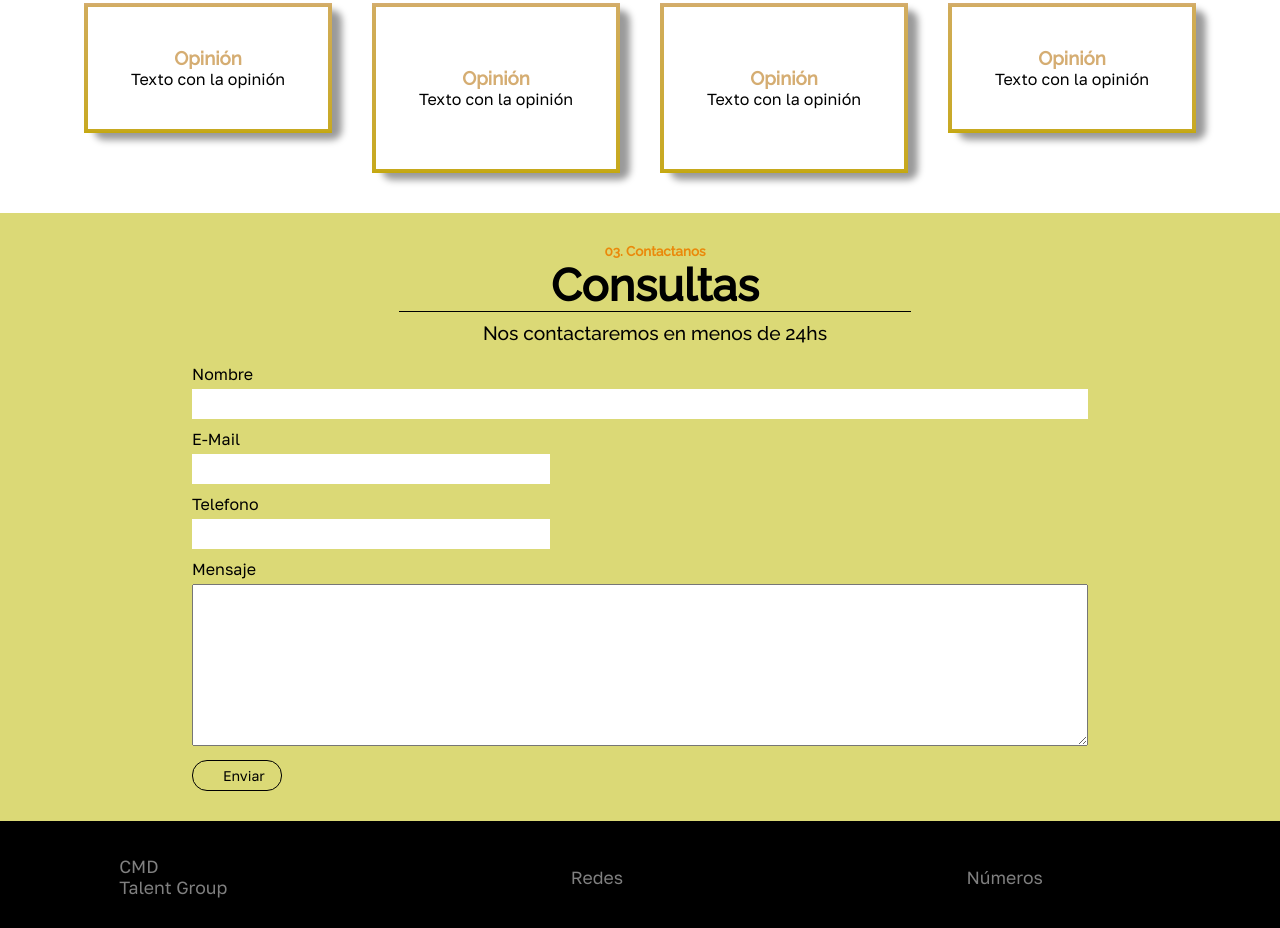
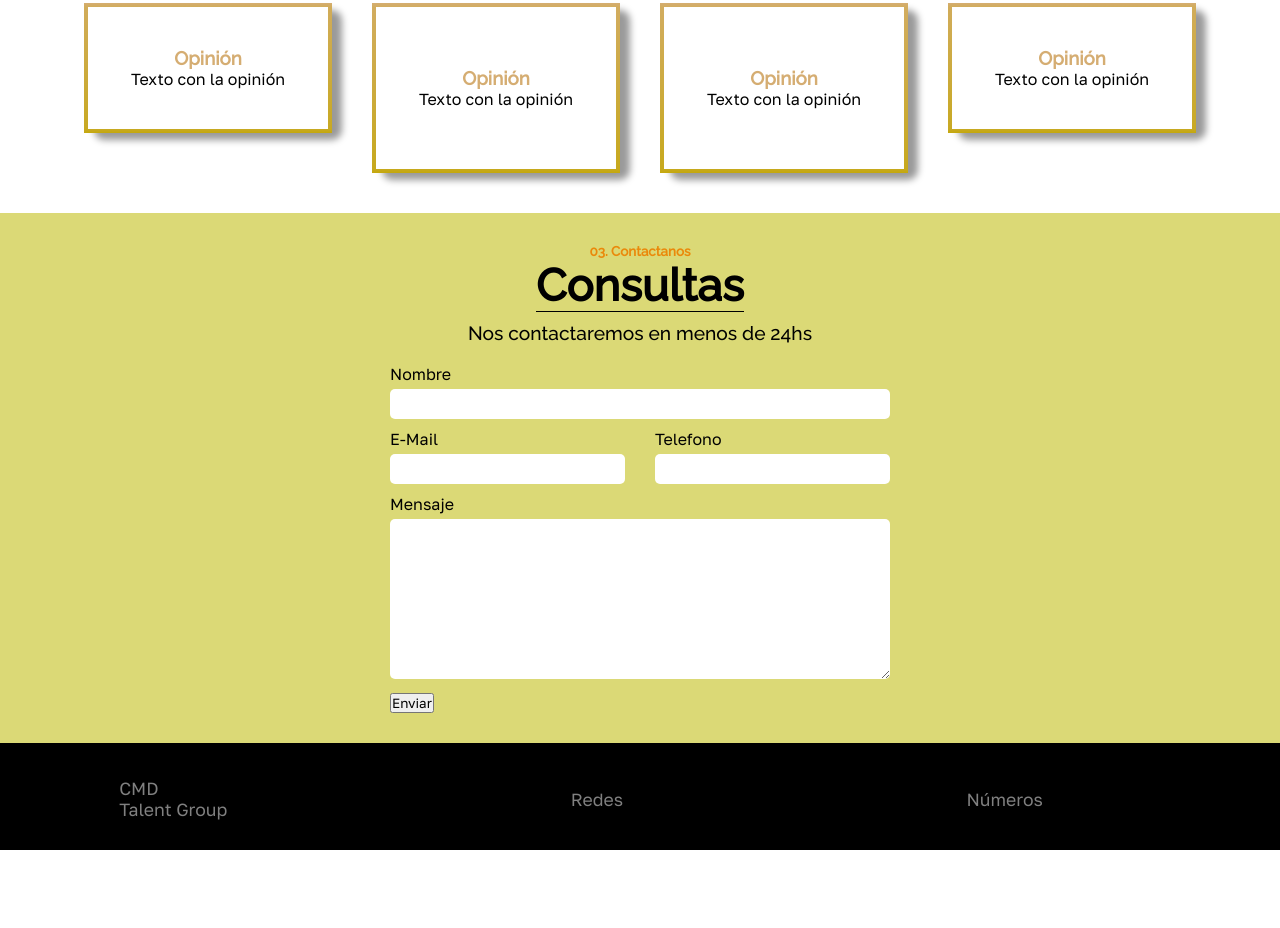
Before and after one commit to FelipeVO/cmdtalentgroup, a plain HTML site: page index.html in a window 1280 px wide. Shown: the part 2845-3773 px from the top of the page. After the commit the page ends 3695 px from the top, so only its background shows below. Drawn offline with Linux system fonts and the light colour scheme.

Commit message:
lunes 10

```diff
--- a/css/estilos.css
+++ b/css/estilos.css
@@ -320,21 +320,15 @@ ul.show {
 .contacto{
     width: 100%;
     height: auto;
-    padding-block: 30px;
+    padding: 30px;
     background-color: var(--color3);
-    display: flex;
-    justify-content: center;
-    align-items: center;
-    flex-direction: column;
 }
 
 .contacto-texto{
-    width: 40%;
-    /* display: flex;
+    display: flex;
     flex-direction: column;
-    align-items: flex-end; */
+    align-items: center;
     text-align: center;
-    margin-left: 30px;
 }
 
 .contacto h2{
@@ -382,11 +376,9 @@ ul.show {
 }
 
 form{
-    width: 70%;
+    width: 500px;
     display: flex;
-    flex-direction: column;
-    flex-wrap: wrap;
-    /* flex-flow: column wrap; */
+    flex-flow: row wrap;
     column-gap: 30px;
 }
 .field {
@@ -403,10 +395,11 @@ color: black;
 
 .field input {
     display: block;
-width: 100%;
+    width: 500px;
     line-height: 1.5;
     font-size: 14px;
-border: none;
+    border: 0;
+    border-radius: 5px;
     height: 30px;
     text-align: top;
     align-items: start;
@@ -414,32 +407,16 @@ padding-left: 5px;
 }
 
 .field textarea{
-width: 100%;
+    max-width: 500px;
+    min-width: 500px;
     padding-left: 5px;
+    border: 0;
+    border-radius: 5px;
 }
 
 #telefono, #email{
-    display: block;
-    width: 40%;
+    width: 235px;
 }
-
-#button {
-    width: 10%;
-    display: block;
-    padding: 6px 30px;
-    font-size: 14px;
-    background-color: transparent;
-    color: black;
-    border: 1px solid black;
-    border-radius: 15px;
-    transition: all .3s ease;
-}
-
-#button:hover{
-    background-color: var(--color1);
-    border: 1px solid var(--color1);
-}
-
 
 /* Seccion Footer */
 
--- a/index.html
+++ b/index.html
@@ -24,10 +24,10 @@
                 </li>
 
                 <li class="nav_item">
-                    <a href="#" class="nav_link jvs1"> Servicios</a>
+                    <a href="#general" class="nav_link jvs1"> Servicios</a>
                 </li>
                 <li class="nav_item">
-                    <a href="#" class="nav_link jvs2"> Nosotros</a>
+                    <a href="#info" class="nav_link jvs2"> Nosotros</a>
                 </li>
                 <li class="nav_item">
                     <a href="#contacto" class="nav_link jvs3"> Contacto</a>
@@ -76,11 +76,6 @@
             <div class="cards-general"></div>
         </div>
         <!-- <div class="svg-hero-bottom" style="height: 150px; overflow: hidden;" ><svg viewBox="0 0 500 150" preserveAspectRatio="none" style="height: 100%; width: 100%;"><path d="M0.00,49.98 C149.99,150.00 349.20,-49.98 500.00,49.98 L500.00,150.00 L0.00,150.00 Z" style="stroke: none; fill: white;"></path></svg></div> -->
-    </section>
-
-<!-- Seccion Informacion de Contacto -->
-    <section>
-
     </section>
 
 
```
Lines whose indentation alone changed are shown as unchanged.
